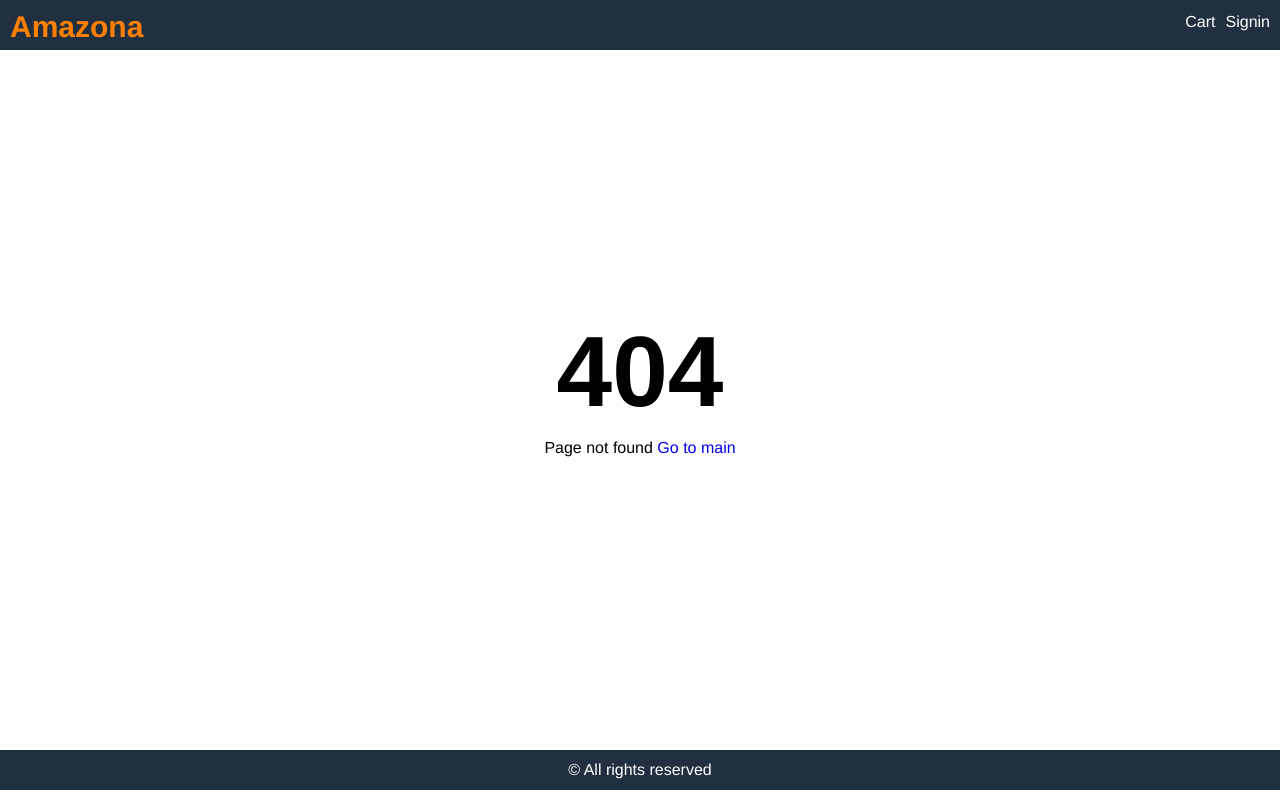
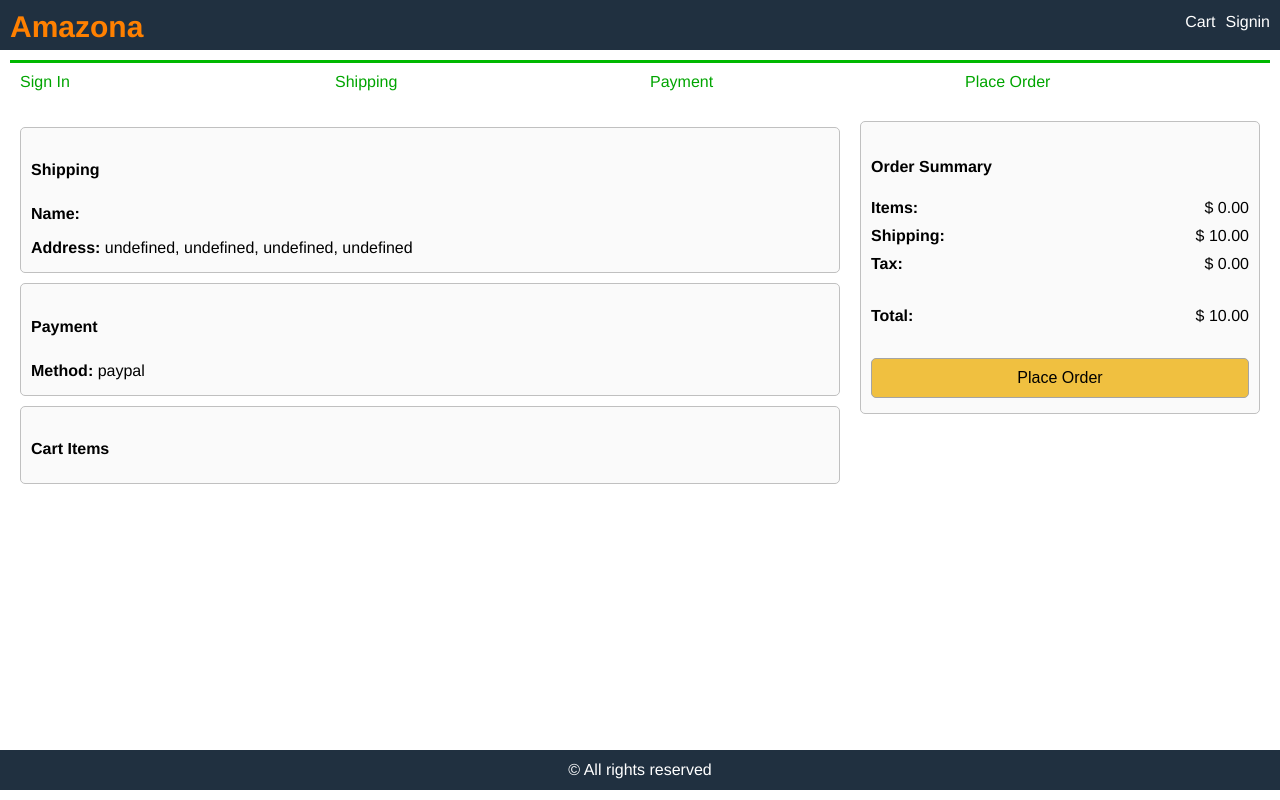
Before and after one commit to bandvov/amazona, a React (Create React App) app in the folder client/: page /order in a window 1280 px wide. Before the commit this address led to /404. Built offline with nearby package versions, Linux system fonts and the light colour scheme; the HTML template or start-up script is replaced by a standard one.

Commit message:
add  place order screen

```diff
--- a/client/src/CONSTANTS.js
+++ b/client/src/CONSTANTS.js
@@ -6,6 +6,7 @@ import PageNotFoundScreen from "./screens/PageNotFoundScreen";
 import RegisterScreen from "./screens/RegisterScreen";
 import ShippingAddresstScreen from "./screens/ShippingAddresstScreen";
 import PaymentMethodScreen from "./screens/PaymentMethodScreen";
+import PlaceOrderScreen from "./screens/PlaceOrderScreen";
 
 export const ROUTES = [
   { path: "/", exact: true, component: Homescreen },
@@ -16,5 +17,6 @@ export const ROUTES = [
   { path: "/register", exact: true, component: RegisterScreen },
   { path: "/shipping", exact: true, component: ShippingAddresstScreen },
   { path: "/payment", exact: true, component: PaymentMethodScreen },
+  { path: "/order", exact: true, component: PlaceOrderScreen },
   { path: "/404", exact: true, component: PageNotFoundScreen },
 ];
--- /dev/null
+++ b/client/src/components/OrderCartItem.js
@@ -0,0 +1,18 @@
+import React from "react";
+import { Link } from "react-router-dom";
+
+export default function OrderCartItem({ item }) {
+  return (
+    <div className="row" style={{ borderBottom: "1px solid" }}>
+      <div>
+        <img src={item.image} alt={item.name} className="small" />
+      </div>
+      <div className="min-30">
+        <Link to={`/product/${item.product}`}>{item.name}</Link>
+      </div>
+      <div>
+        {item.qty} x $ {item.price} = $ {item.qty * item.price}
+      </div>
+    </div>
+  );
+}
--- a/client/src/redux/reducers/productSlice.js
+++ b/client/src/redux/reducers/productSlice.js
@@ -51,6 +51,7 @@ export const counterSlice = createSlice({
     },
     setPaymentMethod: (state, action) => {
       state.paymentMethod = action.payload;
+      localStorage.setItem("paymentMethod", JSON.stringify(action.payload));
     },
   },
 });
--- /dev/null
+++ b/client/src/screens/PlaceOrderScreen.js
@@ -0,0 +1,101 @@
+import React from "react";
+import { useSelector } from "react-redux";
+import CheckoutSteps from "./../components/CheckoutSteps";
+import OrderCartItem from "../components/OrderCartItem";
+
+export default function PlaceOrderScreen({ history }) {
+  const { fullName, address, country, city, postalCode } = useSelector(
+    (state) => state.product.shippingAddress
+  );
+  const paymentMethod = useSelector((state) => state.product.paymentMethod);
+  const cartItems = useSelector((state) => state.product.cartItems);
+  if (!paymentMethod) {
+    history.push("/payment");
+  }
+  const toPrice = (num) => +num.toFixed(2);
+  const itemsPrice = cartItems.reduce((a, c) => a + c.qty * c.price, 0);
+  const shipingPrice = itemsPrice > 100 ? toPrice(0) : toPrice(10);
+  const taxPrice = toPrice(0.15 * itemsPrice);
+  const totalPrice = itemsPrice + shipingPrice + taxPrice;
+  return (
+    <div>
+      <CheckoutSteps step1 step2 step3 step4 />
+      <div className="row top">
+        <div className="col-2">
+          <ul>
+            <li>
+              <div className="card card-body">
+                <h2>Shipping</h2>
+                <p>
+                  <strong>Name:</strong> {fullName}
+                </p>
+                <p>
+                  <strong>Address:</strong>{" "}
+                  {`${address}, ${city}, ${country}, ${postalCode}`}
+                </p>
+              </div>
+            </li>
+            <li>
+              <div className="card card-body">
+                <h2>Payment</h2>
+                <p>
+                  <strong>Method:</strong> {paymentMethod}
+                </p>
+              </div>
+            </li>
+            <li>
+              <div className="card card-body">
+                <h2>Cart Items</h2>
+                <ul>
+                  {cartItems.map((item) => {
+                    return (
+                      <li key={item.product}>
+                        <OrderCartItem item={item} />;
+                      </li>
+                    );
+                  })}
+                </ul>
+              </div>
+            </li>
+          </ul>
+        </div>
+        <div className="col-1">
+          <div className="card card-body">
+            <ul>
+              <li>
+                <h2>Order Summary</h2>
+              </li>
+              <li>
+                <div className="row">
+                  <strong>Items:</strong>
+                  <div>$ {itemsPrice.toFixed(2)}</div>
+                </div>
+              </li>
+              <li>
+                <div className="row">
+                  <strong>Shipping:</strong>
+                  <div>$ {shipingPrice.toFixed(2)}</div>
+                </div>
+              </li>
+              <li>
+                <div className="row">
+                  <strong>Tax:</strong>
+                  <div>$ {taxPrice.toFixed(2)}</div>
+                </div>
+              </li>
+              <li>
+                <div className="row">
+                  <h2>Total:</h2>
+                  <div>$ {totalPrice.toFixed(2)}</div>
+                </div>
+              </li>
+              <li>
+                <button className="primary block">Place Order</button>
+              </li>
+            </ul>
+          </div>
+        </div>
+      </div>
+    </div>
+  );
+}
--- a/client/src/screens/ShippingAddresstScreen.js
+++ b/client/src/screens/ShippingAddresstScreen.js
@@ -1,4 +1,4 @@
-import React, { useEffect, useState } from "react";
+import React, { useState } from "react";
 import { useDispatch, useSelector } from "react-redux";
 import CheckoutSteps from "../components/CheckoutSteps";
 import { saveShippingAddress } from "../redux/customActions/productActions";
@@ -9,6 +9,7 @@ export default function ShippingAddresstScreen({ history }) {
   const [address, setAddress] = useState(shippingAddress.address);
   const [country, setCountry] = useState(shippingAddress.country);
   const [postalCode, setPostalCode] = useState(shippingAddress.postalCode);
+  const [city, setCity] = useState(shippingAddress.city);
 
   const user = useSelector((state) => state.user.user);
   const dispatch = useDispatch();
@@ -17,7 +18,13 @@ export default function ShippingAddresstScreen({ history }) {
   }
 
   const submitHandler = () => {
-    saveShippingAddress(dispatch, { fullName, address, country, postalCode });
+    saveShippingAddress(dispatch, {
+      fullName,
+      address,
+      country,
+      postalCode,
+      city,
+    });
     history.push("/payment");
   };
   return (
@@ -47,6 +54,17 @@ export default function ShippingAddresstScreen({ history }) {
             value={address}
             placeholder="Enter address..."
             onChange={(e) => setAddress(e.target.value)}
+          />
+        </div>
+        <div>
+          <label htmlFor="city">City</label>
+          <input
+            id="city"
+            name="city"
+            type="text"
+            value={city}
+            placeholder="Enter city..."
+            onChange={(e) => setCity(e.target.value)}
           />
         </div>
         <div>
--- a/client/src/screens/SigninScreen.js
+++ b/client/src/screens/SigninScreen.js
@@ -1,6 +1,6 @@
 import React, { useEffect, useState } from "react";
 import { useDispatch, useSelector } from "react-redux";
-import { Link, Redirect } from "react-router-dom";
+import { Link } from "react-router-dom";
 import MessageBox from "../components/MessageBox";
 import { signinUser } from "../redux/customActions/productActions";
 import { setUserErrorMessage } from "../redux/reducers/userSlice";
@@ -27,7 +27,7 @@ export default function SigninScreen({ history, location }) {
   const submitHandler = (e) => {
     e.preventDefault();
     signinUser(dispatch, { email, password });
-    history.push("/" + redirect);
+    history.push("/");
   };
   return (
     <div>
```
